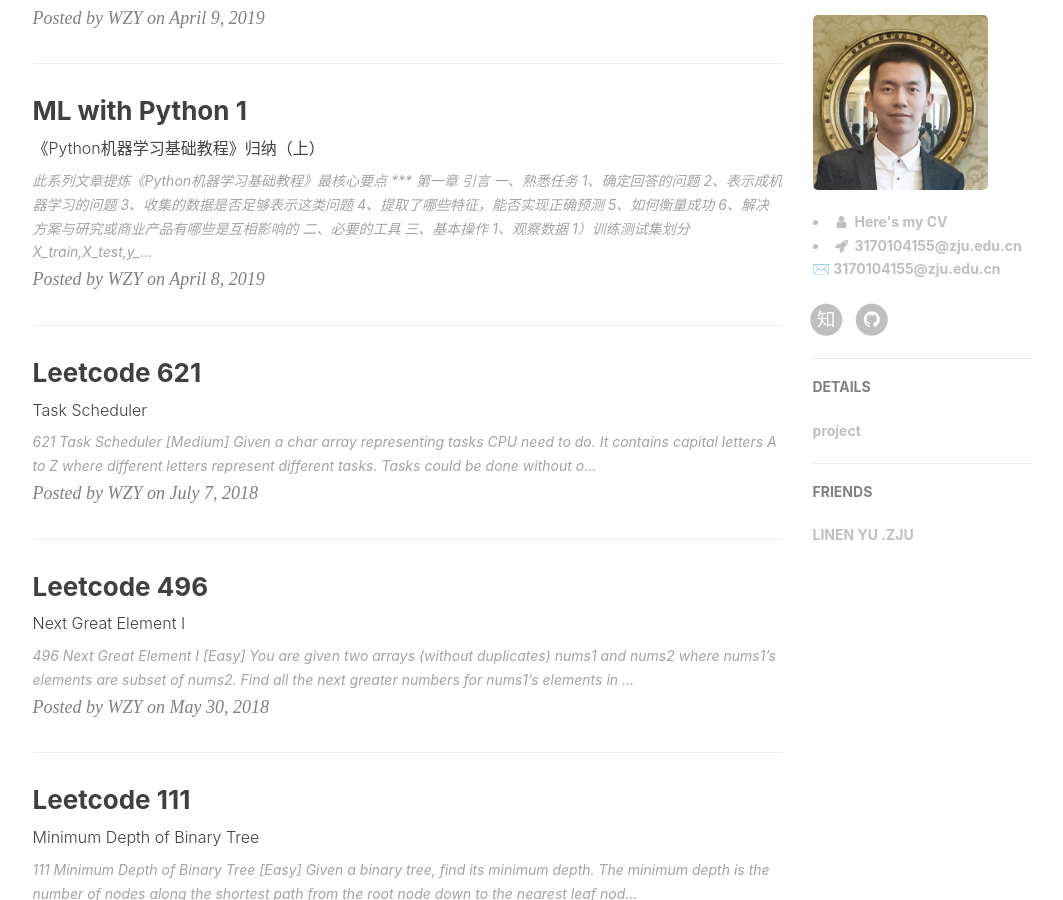
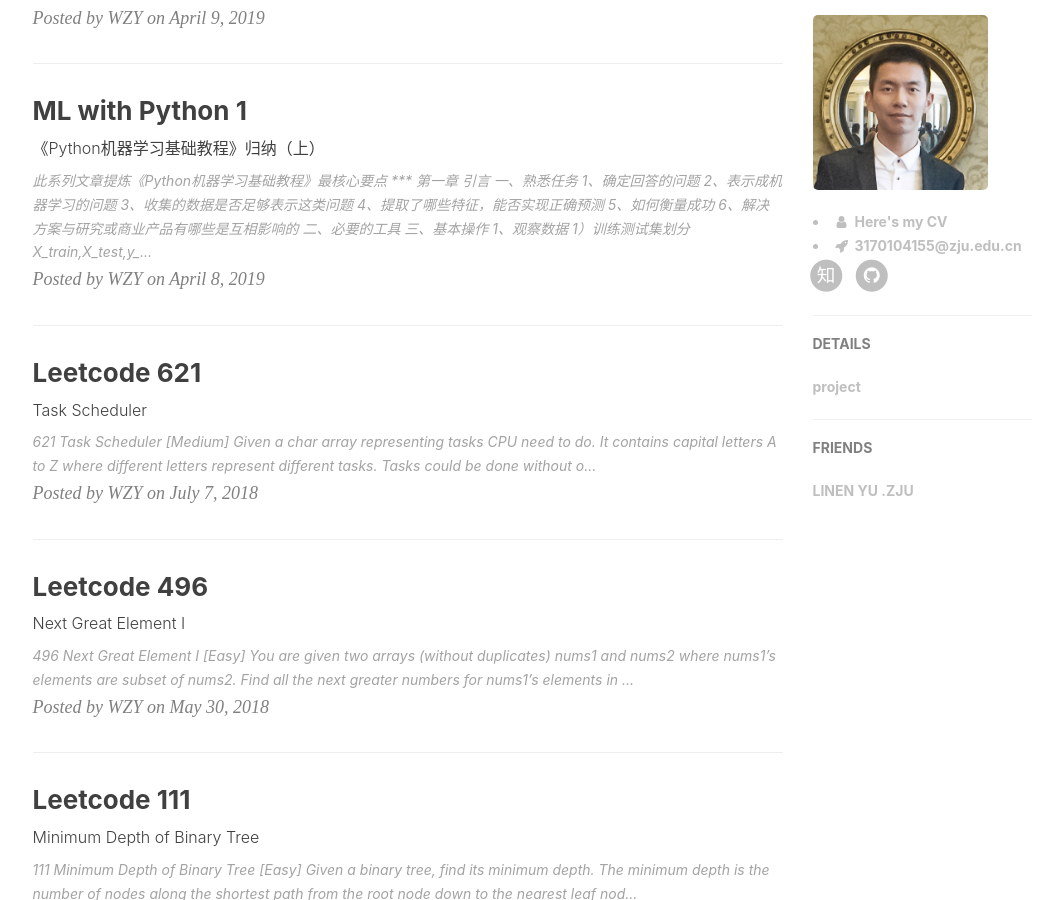
Before and after one commit to ZaccWu/ZaccWu.github.io, a Jekyll site: the page built from index.html, in a window 1280 px wide and 900 px high, scrolled down 611 px. Shown: the whole window, without its empty margins (135-1198 px from the left). Built offline with Jekyll 4.4.1, drawn with Linux system fonts in a browser that asks for light colours; nearby versions of some CDN libraries; the list of posts is cut into pages by our own code; comment, search, counter and statistics services are not loaded.

Commit message:
Update page.html

```diff
--- a/_layouts/page.html
+++ b/_layouts/page.html
@@ -112,7 +112,7 @@
 			 <li class="menu-item menu-item-cv"><a href="/img/cv.pdf" rel="section">
 				 <i class="menu-item-icon fa fa-fw fa-user"></i>
 				 <strong>Here's my CV</strong></a></li>
-		    	  <li class="menu-item menu-item-blog"><a href="/tags/" rel="section">
+		    	  <li class="menu-item menu-item-blog"><a href="mailto:3170104155@zju.edu.cn" rel="section">
 				 <i class="menu-item-icon fa fa-fw fa-rocket"></i>
 				  <strong>3170104155@zju.edu.cn</a></li>
 			<!--
@@ -120,9 +120,6 @@
                             <p>{{site.sidebar-about-description}}</p>
                         {% endif %}
 			-->
-			{% if site.email %}
-                            <p>✉️ {{site.email}}</p>
-                        {% endif %}
                         <!-- SNS Link -->
                         <ul class="list-inline">
                             {% if site.RSS %}
```
